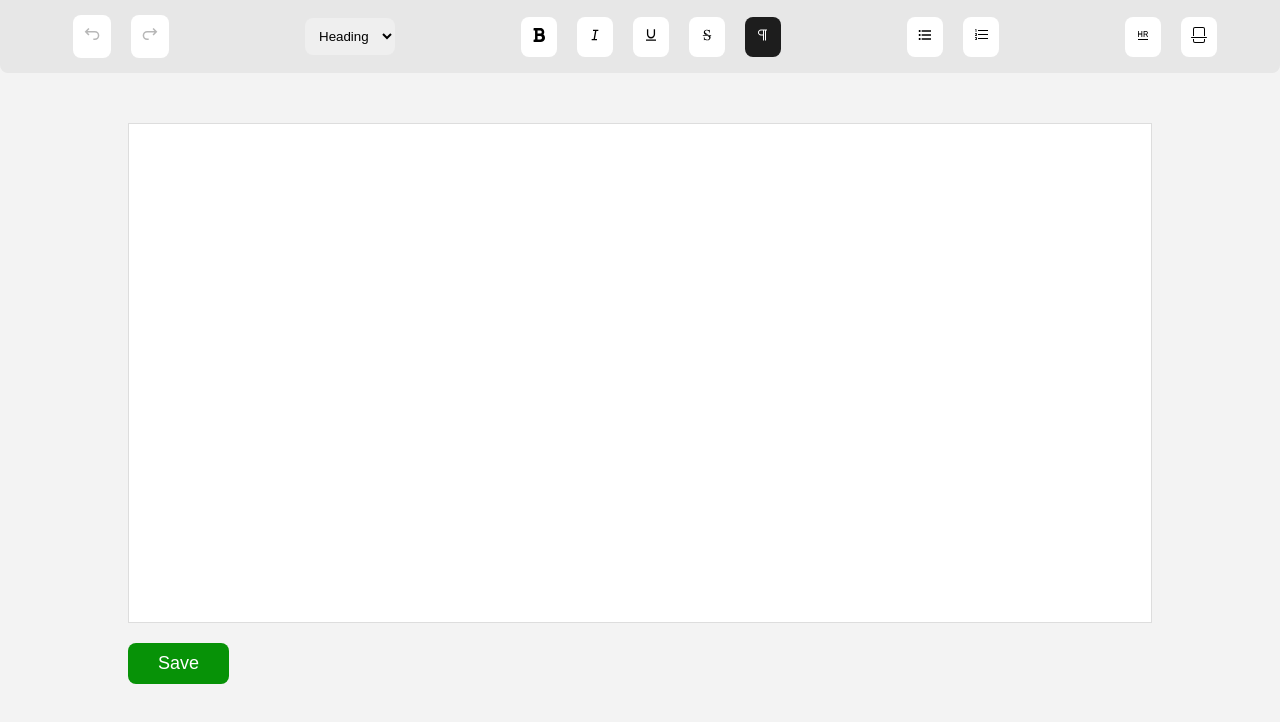
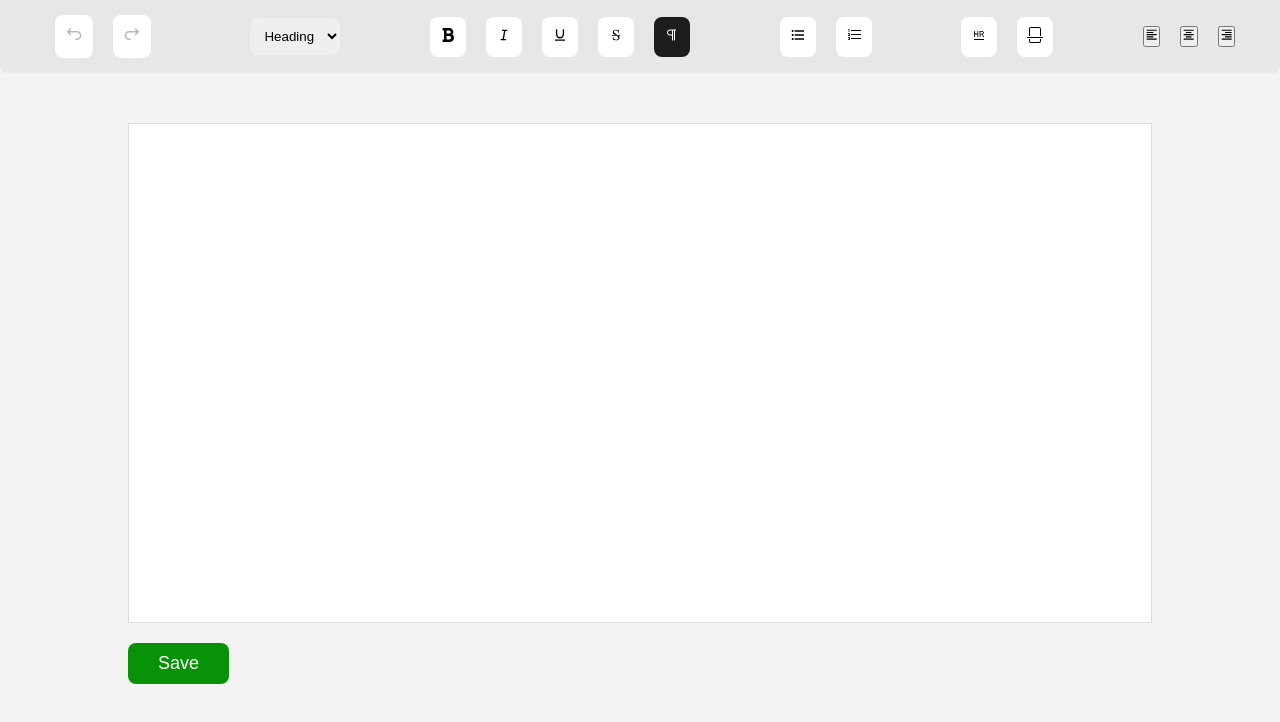
Before and after one commit to shsobur/text-editor, a React (Vite) app: page /textEditor in a window 1280 px wide. Shown: the top 722 px of the page. Built offline with nearby package versions, Linux system fonts and the light colour scheme; a web font is replaced by a local one.

Commit message:
Added new tools

```diff
--- a/src/Layout/Pages/TextEditor/TextEditor.css
+++ b/src/Layout/Pages/TextEditor/TextEditor.css
@@ -17,7 +17,7 @@
   border-bottom-right-radius: 8px;
 }
 
-/* Active tools__ */
+/* Active & disable tools__ */
 
 .active_tool {
   font-size: 16px;
@@ -106,6 +106,15 @@
   justify-content: center;
 }
 
+/* Tools section four__ */
+
+.editor_navbar_tools_section_fourth_container {
+  gap: 20px;
+  display: flex;
+  align-items: center;
+  justify-content: center;
+}
+
 /* Text page__ */
 
 .deitor_text_page_container {
--- a/src/Layout/Pages/TextEditor/TextEditor.jsx
+++ b/src/Layout/Pages/TextEditor/TextEditor.jsx
@@ -1,4 +1,5 @@
 import "./TextEditor.css";
+// Tiptap__
 import StarterKit from "@tiptap/starter-kit";
 import Underline from "@tiptap/extension-underline";
 import { EditorContent, useEditor } from "@tiptap/react";
@@ -8,7 +9,7 @@ import { RiItalic } from "react-icons/ri";
 import { BsFileBreak } from "react-icons/bs";
 import { AiOutlineUnderline } from "react-icons/ai";
 import { LiaParagraphSolid } from "react-icons/lia";
-import { MdFormatListBulleted } from "react-icons/md";
+import { MdFormatAlignCenter, MdFormatAlignLeft, MdFormatAlignRight, MdFormatListBulleted } from "react-icons/md";
 import { GrRedo, GrStrikeThrough, GrUndo } from "react-icons/gr";
 import { VscHorizontalRule, VscListOrdered } from "react-icons/vsc";
 
@@ -27,11 +28,11 @@ const TextEditor = () => {
   const isItalic = editor.isActive("italic");
   const isStrike = editor.isActive("strike");
   const isParagraph = editor.isActive("paragraph");
-  const isOrderedList = editor.isActive("orderedList");
-  const isBulletList = editor.isActive("bulletList");
-  const isHorizontalRule = editor.isActive("horizontalRule");
   const isHardBreak = editor.isActive("hardBreak");
   const isUnderline = editor.isActive("underline");
+  const isBulletList = editor.isActive("bulletList");
+  const isOrderedList = editor.isActive("orderedList");
+  const isHorizontalRule = editor.isActive("horizontalRule");
 
   return (
     <>
@@ -177,6 +178,23 @@ const TextEditor = () => {
               </button>
             </div>
           </div>
+
+          <div className="editor_navbar_tools_section_fourth_container">
+
+            <div className="editor_navbar_left_tool_container">
+              <button><MdFormatAlignLeft /></button>
+            </div>
+
+            <div className="editor_navbar_cente_toolr_container">
+              <button><MdFormatAlignCenter /></button>
+            </div>
+
+            <div className="editor_navbar_right_tool_container">
+              <button><MdFormatAlignRight /></button>
+            </div>
+
+          </div>
+
         </div>
 
         <div className="deitor_text_page_container">
```
